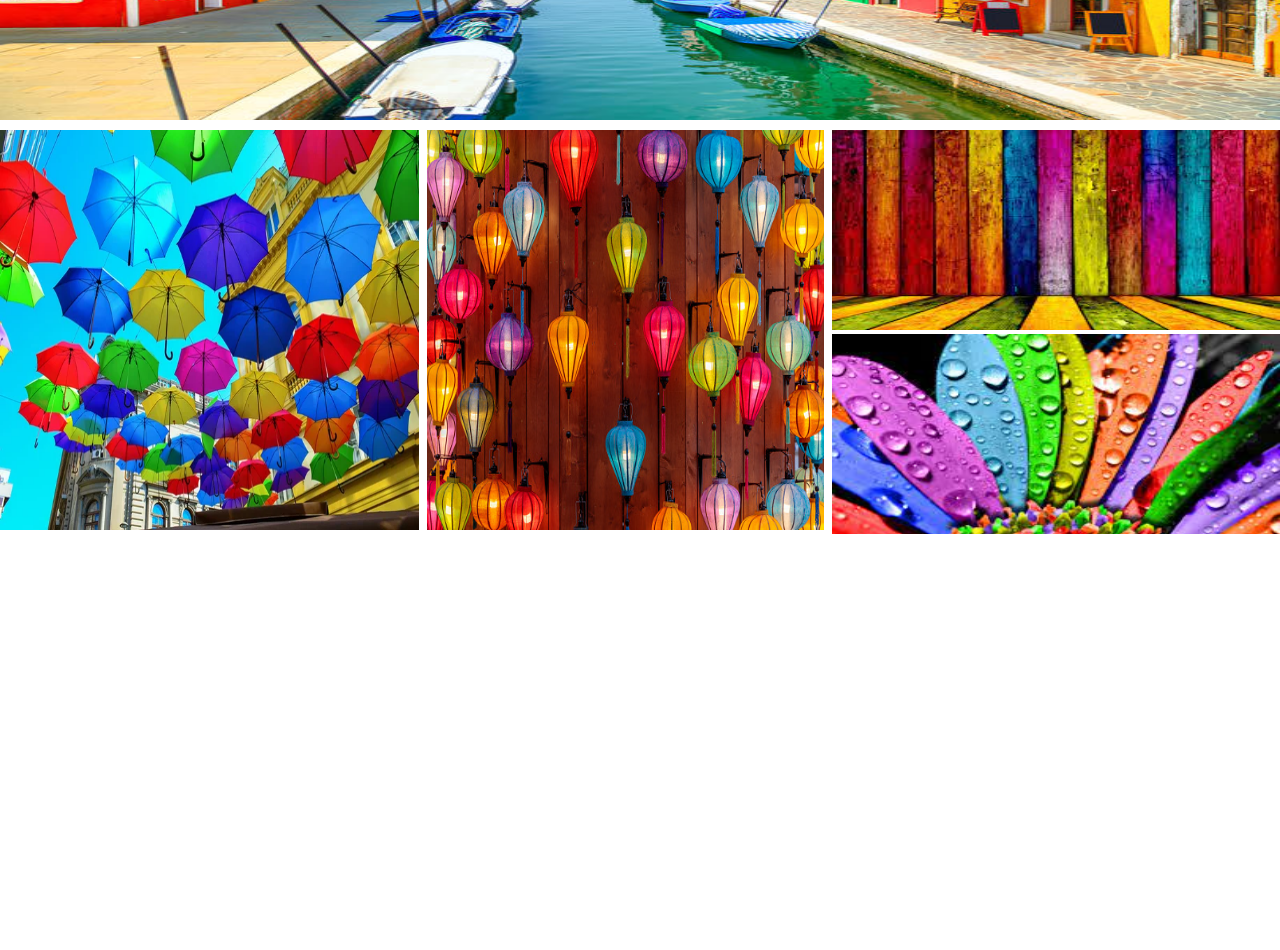
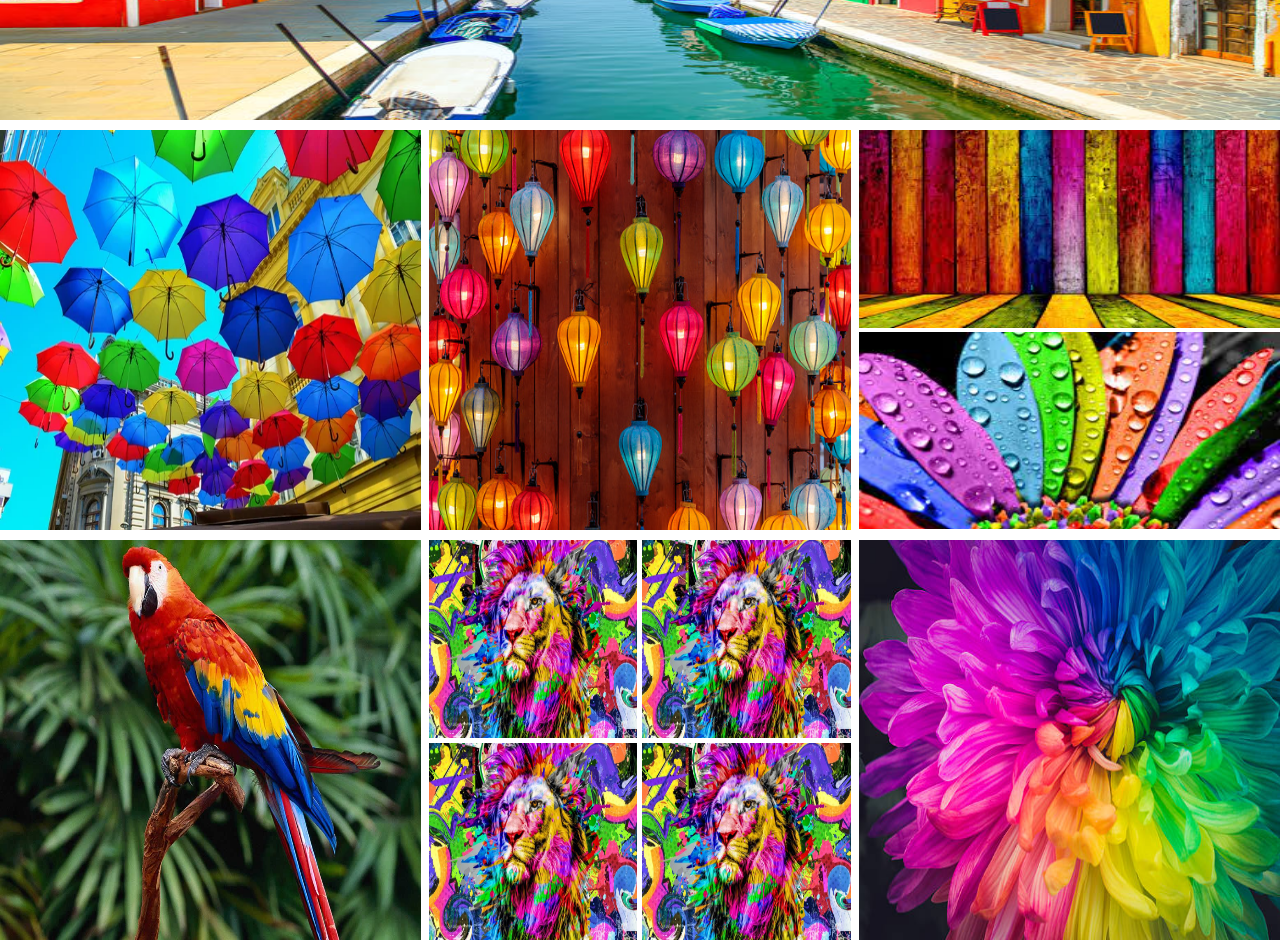
Before and after one commit to mhedi-hasan/image-responsiv, a plain HTML site: page index.html in a window 1280 px wide. Shown: the part 280-1230 px from the top of the page. Before the commit the page ends 820 px from the top, so only its background shows below. Drawn offline with Linux system fonts and the light colour scheme.

Commit message:
added new photos

```diff
--- a/index.html
+++ b/index.html
@@ -25,6 +25,20 @@
                 <img src="images/E.jpg" alt="">
                 </div>
             </div>
+            <div class="banar-section">
+                <div>
+                    <img src="images/F.jpg" alt="">
+                </div>
+                <div class="box-image">
+                    <img src="images/G.jpg" alt="">
+                    <img src="images/G.jpg" alt="">
+                    <img src="images/G.jpg" alt="">
+                    <img src="images/G.jpg" alt="">
+                </div>
+                <div>
+                    <img src="images/H.jpg" alt="">
+                </div>
+            </div>
         </section>
     </main>
     <footer></footer>
--- a/style.css
+++ b/style.css
@@ -7,6 +7,10 @@ img{
     width: 100%;
     height: 100%;
 }
+.banar-section > div
+    {
+    flex: 1;
+}
 .banar-section {
     height: 400px;
     display: flex;
@@ -14,6 +18,11 @@ img{
     margin-bottom: 10px;
 }
 .vartical-img{
-    height: 50%;
+    height: calc( (100% - 5px) /2);
 
 }
+.box-image {
+    display: grid;
+    grid-template-columns: repeat(2,1fr);
+    gap: 5px;
+}
```
